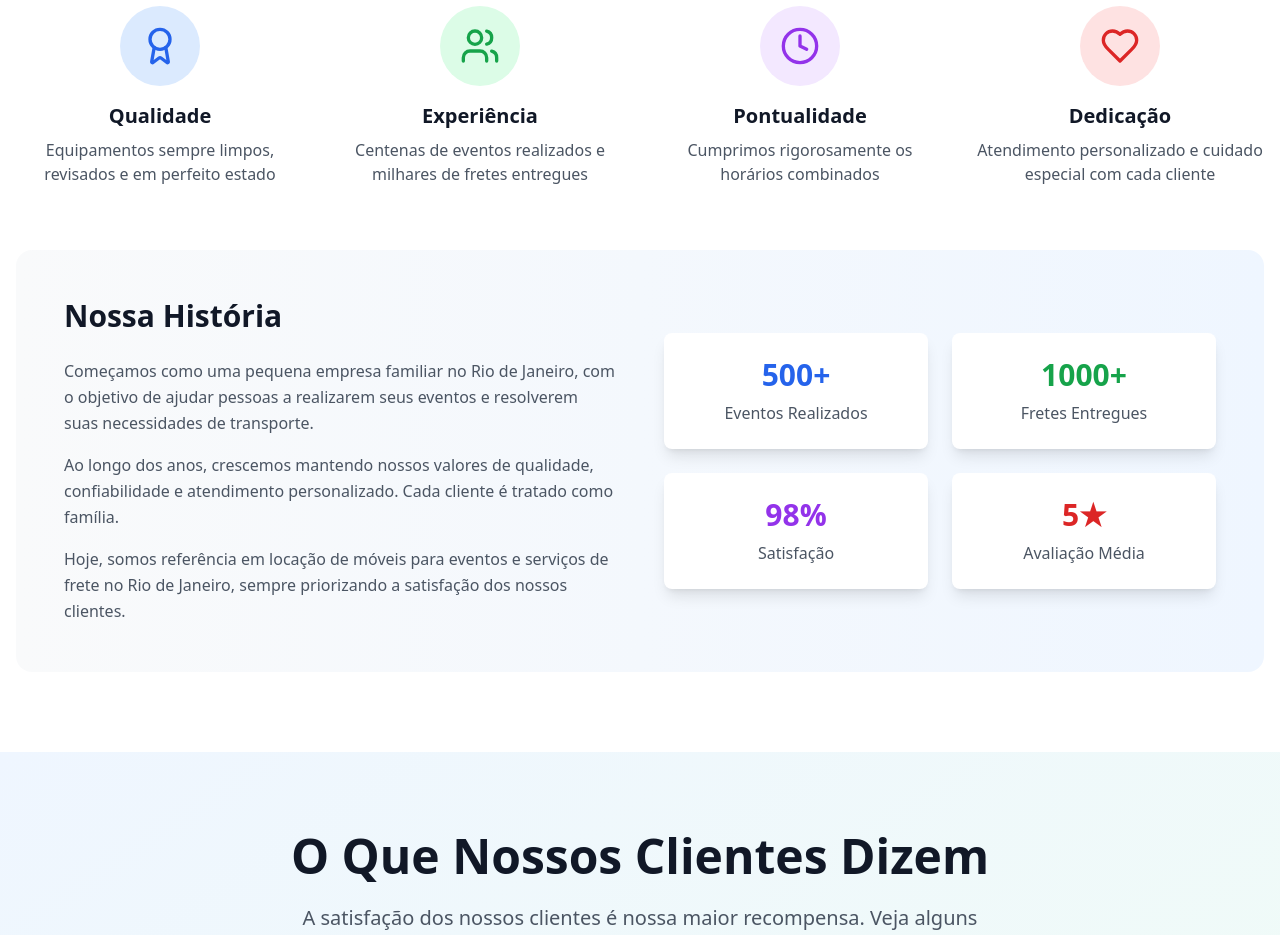
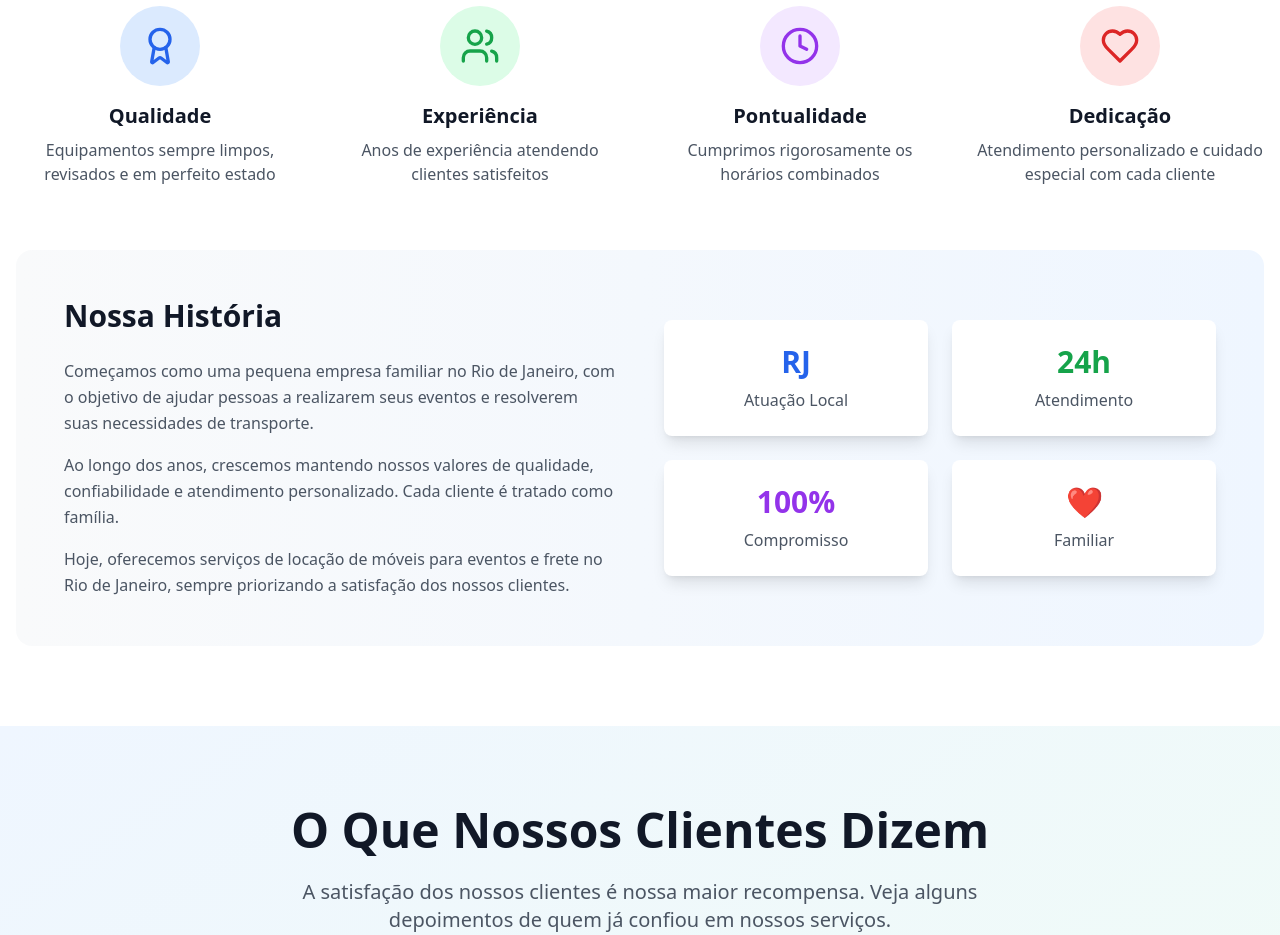
Before and after one commit to ccerquei2/festa-e-frete-rj, a React (Vite) app: page / in a window 1280 px wide. Shown: the part 3080-4015 px from the top of the page. Built offline with nearby package versions, Linux system fonts and the light colour scheme.

Commit message:
Refactor: Replace misleading statistics
Replace the "500+ Events Realized" and "1000+ Fretes Entregues" statistics in the About section with more accurate information.

```diff
--- a/src/components/About.tsx
+++ b/src/components/About.tsx
@@ -33,7 +33,7 @@ const About = () => {
             </div>
             <h3 className="text-xl font-bold text-gray-900 mb-2">Experiência</h3>
             <p className="text-gray-600">
-              Centenas de eventos realizados e milhares de fretes entregues
+              Anos de experiência atendendo clientes satisfeitos
             </p>
           </div>
 
@@ -73,30 +73,30 @@ const About = () => {
                 e atendimento personalizado. Cada cliente é tratado como família.
               </p>
               <p className="text-gray-600 leading-relaxed">
-                Hoje, somos referência em locação de móveis para eventos e serviços de frete
+                Hoje, oferecemos serviços de locação de móveis para eventos e frete
                 no Rio de Janeiro, sempre priorizando a satisfação dos nossos clientes.
               </p>
             </div>
 
             <div className="grid grid-cols-2 gap-6">
               <div className="bg-white rounded-lg p-6 text-center shadow-lg">
-                <div className="text-3xl font-bold text-blue-600 mb-2">500+</div>
-                <div className="text-gray-600">Eventos Realizados</div>
+                <div className="text-3xl font-bold text-blue-600 mb-2">RJ</div>
+                <div className="text-gray-600">Atuação Local</div>
               </div>
 
               <div className="bg-white rounded-lg p-6 text-center shadow-lg">
-                <div className="text-3xl font-bold text-green-600 mb-2">1000+</div>
-                <div className="text-gray-600">Fretes Entregues</div>
+                <div className="text-3xl font-bold text-green-600 mb-2">24h</div>
+                <div className="text-gray-600">Atendimento</div>
               </div>
 
               <div className="bg-white rounded-lg p-6 text-center shadow-lg">
-                <div className="text-3xl font-bold text-purple-600 mb-2">98%</div>
-                <div className="text-gray-600">Satisfação</div>
+                <div className="text-3xl font-bold text-purple-600 mb-2">100%</div>
+                <div className="text-gray-600">Compromisso</div>
               </div>
 
               <div className="bg-white rounded-lg p-6 text-center shadow-lg">
-                <div className="text-3xl font-bold text-red-600 mb-2">5★</div>
-                <div className="text-gray-600">Avaliação Média</div>
+                <div className="text-3xl font-bold text-red-600 mb-2">❤️</div>
+                <div className="text-gray-600">Familiar</div>
               </div>
             </div>
           </div>
```
